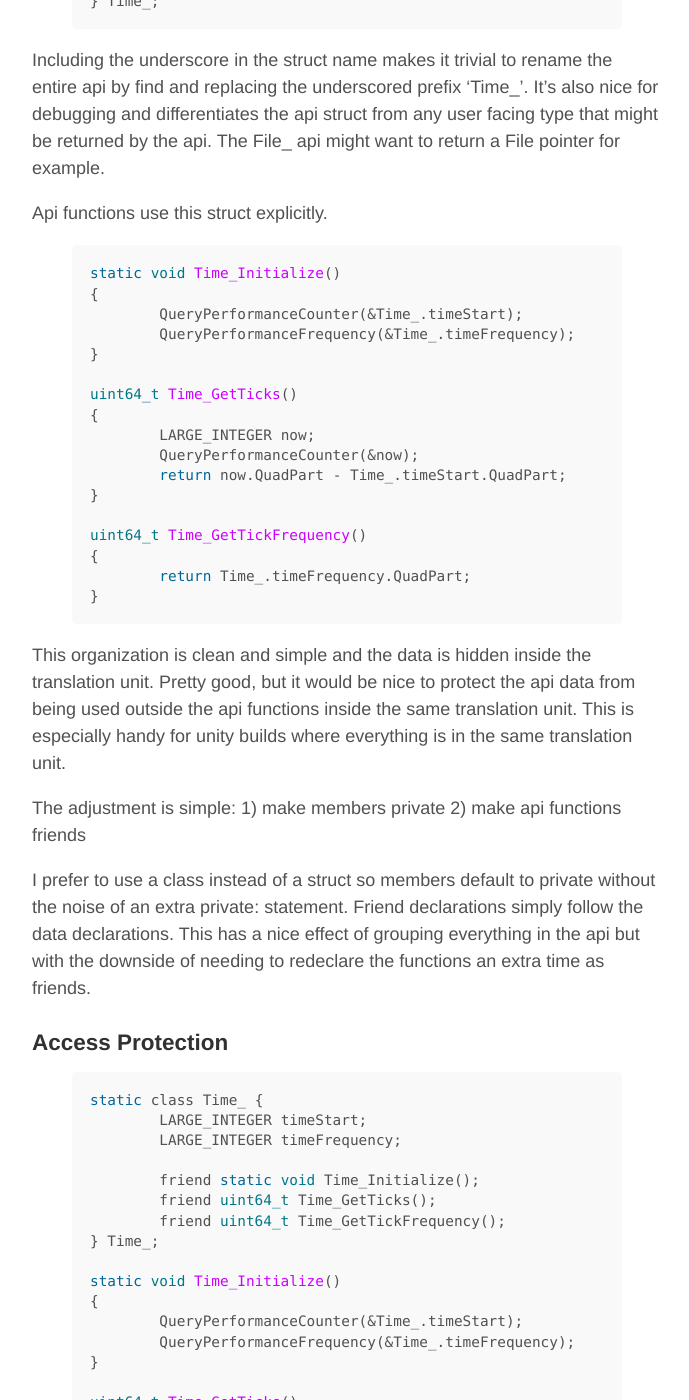
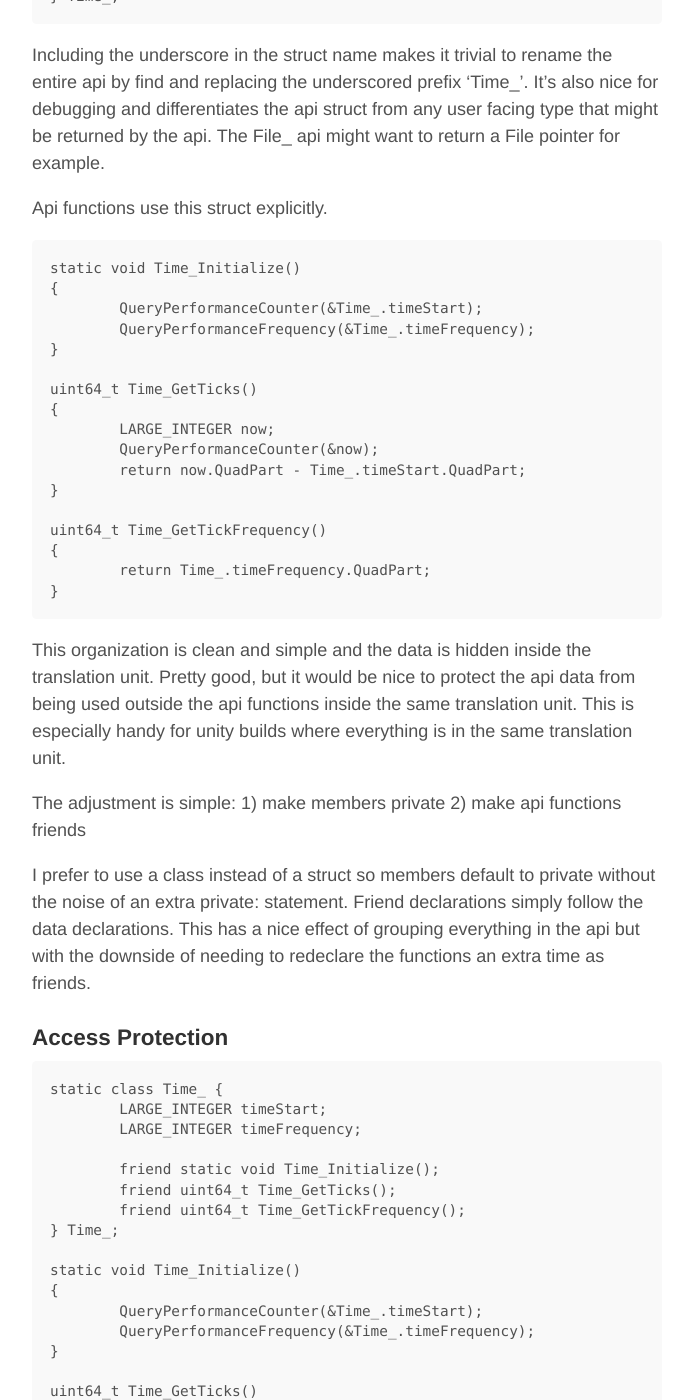
Before and after one commit to mironside/mironside.github.io-nope, a Jekyll site: the page built from _posts/2015-09-23-c-api-internal-access-protection.md, in a window 1280 px wide and 1400 px high, scrolled down 647 px. Shown: the whole window, without its empty margins (293-982 px from the left). Built offline with Jekyll 4.4.1, drawn with Linux system fonts in a browser that asks for light colours; some of the changed text lies outside the part shown.

Commit message:
don't use highlighting

```diff
--- a/_posts/2015-09-23-c-api-internal-access-protection.md
+++ b/_posts/2015-09-23-c-api-internal-access-protection.md
@@ -6,26 +6,23 @@ title: C API Internal Access Protection
 I like C style apis, they're simple and clean.  When I create an api I use an underscored prefix to group functions in the same api.
 
 ### C Time API
-{% highlight c %}
-uint64_t Time_GetTicks();
+<div class="highlight"><pre><code class="language-c" data-lang="c">uint64_t Time_GetTicks();
 uint64_t Time_GetTickFrequency();
-{% endhighlight %}
+</code></pre></div>
 
 In the source file I group api data in a static anonymous struct instance named with the same prefix.
 
-{% highlight c %}
-static struct {
+<div class="highlight"><pre><code class="language-c" data-lang="c">static struct {
 	LARGE_INTEGER timeStart;
 	LARGE_INTEGER timeFrequency;
 } Time_;
-{% endhighlight %}
+</code></pre></div>
 
 Including the underscore in the struct name makes it trivial to rename the entire api by find and replacing the underscored prefix 'Time\_'.  It's also nice for debugging and differentiates the api struct from any user facing type that might be returned by the api.  The File_ api might want to return a File pointer for example.
 
 Api functions use this struct explicitly.
 
-{% highlight c %}
-static void Time_Initialize()
+<div class="highlight"><pre><code class="language-c" data-lang="c">static void Time_Initialize()
 {
 	QueryPerformanceCounter(&Time_.timeStart);
 	QueryPerformanceFrequency(&Time_.timeFrequency);
@@ -42,7 +39,7 @@ uint64_t Time_GetTickFrequency()
 {
 	return Time_.timeFrequency.QuadPart;
 }
-{% endhighlight %}
+</code></pre></div>
 
 This organization is clean and simple and the data is hidden inside the translation unit.  Pretty good, but it would be nice to protect the api data from being used outside the api functions inside the same translation unit.  This is especially handy for unity builds where everything is in the same translation unit.
 
@@ -51,8 +48,7 @@ The adjustment is simple: 1) make members private 2) make api functions friends
 I prefer to use a class instead of a struct so members default to private without the noise of an extra private: statement.  Friend declarations simply follow the data declarations.  This has a nice effect of grouping everything in the api but with the downside of needing to redeclare the functions an extra time as friends.
 
 ### Access Protection
-{% highlight c %}
-static class Time_ {
+<div class="highlight"><pre><code class="language-c" data-lang="c">static class Time_ {
 	LARGE_INTEGER timeStart;
 	LARGE_INTEGER timeFrequency;
 
@@ -78,6 +74,6 @@ uint64_t Time_GetTickFrequency()
 {
 	return Time_.timeFrequency.QuadPart;
 }
-{% endhighlight %}
+</code></pre></div>
 
 The best part is that this has no effect on the organization of the rest of the C code.  You can add or remove data protection simply by changing the struct declaration.
```
